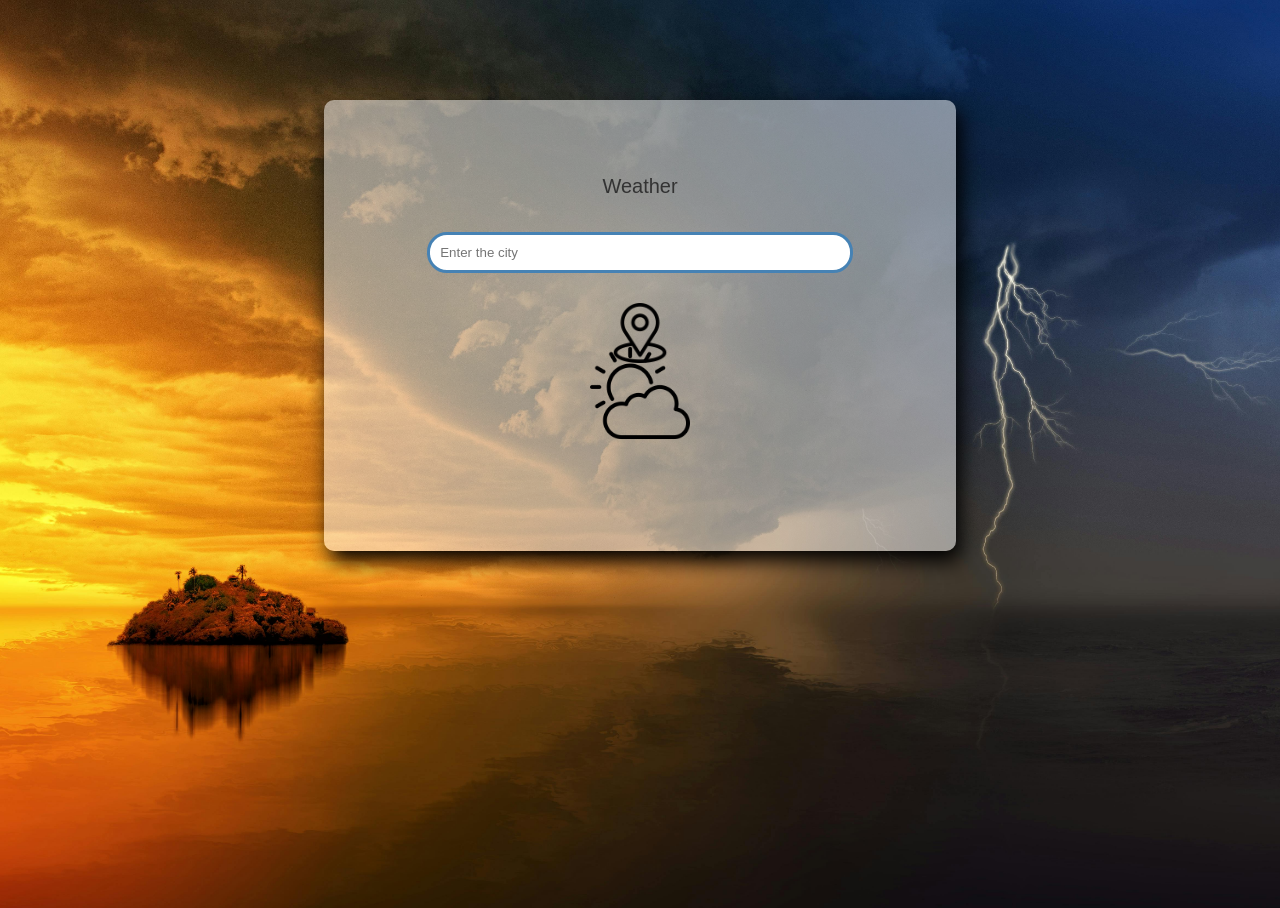
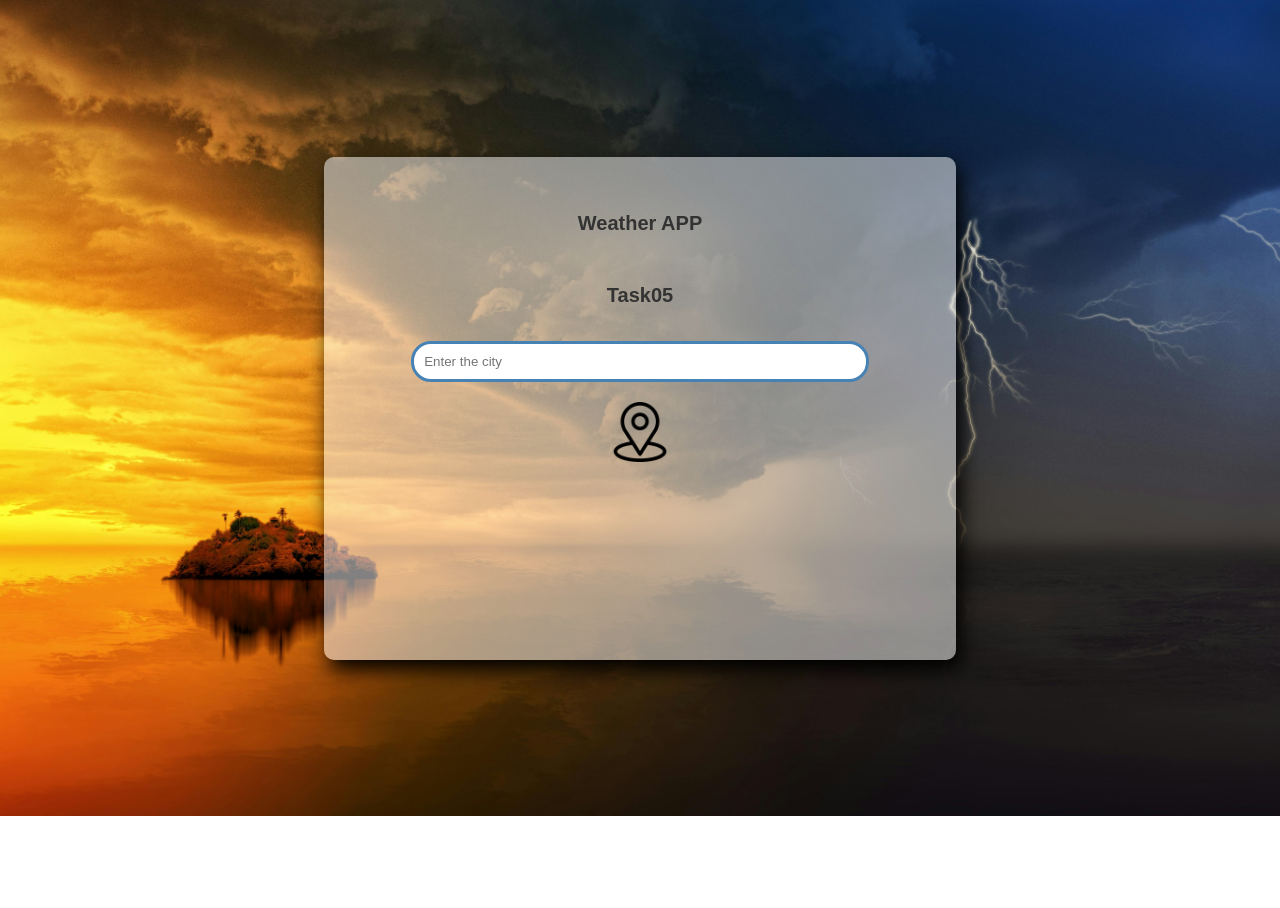
Before and after one commit to kelvinmacharia254/PRODIGY_WD_05, a plain HTML site: page index.html in a window 1280 px wide. After the commit the page ends 816 px from the top, so only its background shows below. Drawn offline with Linux system fonts and the light colour scheme.

Commit message:
improve styling

```diff
--- a/css/styles.css
+++ b/css/styles.css
@@ -7,6 +7,9 @@ html {
 }
 
 body {
+    display: flex;
+    justify-content: center;
+    align-items: center;
     font-family: "Montserrat", sans-serif;
     background-image: url("../images/pexels-johannes-plenio-1118873.jpg");
     line-height: 1.6;
@@ -14,32 +17,6 @@ body {
     background-position: center;
     background-repeat: no-repeat;
     background-size: cover;
-}
-
-.container {
-    width: 50%;
-    background-color: rgba(255, 255, 255, 0.5);
-    display: block;
-    margin: 100px auto;
-    border-radius: 10px;
-    padding: 50px;
-    box-shadow: 5px 10px 20px black;
-}
-
-.app-title {
-    width: 100%;
-    height: auto;
-    display: flex;
-    flex-direction: column;
-    align-items: center;
-    justify-content: center;
-    text-align: center;
-    margin-bottom: 20px;
-}
-
-.app-title p {
-    font-size: 2rem; /* Slightly larger for better readability */
-    color: #333;
 }
 
 #search {
@@ -52,14 +29,41 @@ body {
     border: 3px solid steelblue;
 }
 
+.container {
+    min-width: 50%;
+    background-color: rgba(255, 255, 255, 0.5);
+    display: block;
+    margin: 100px auto;
+    border-radius: 10px;
+    padding: 3rem;
+    box-shadow: 5px 10px 20px black;
+}
+
+.app-title {
+    width: 100%;
+    height: auto;
+    display: flex;
+    flex-direction: column;
+    align-items: center;
+    justify-content: center;
+    text-align: center;
+}
+
+.app-title p {
+    font-size: 2rem;
+    font-weight: bold;
+    color: #333;
+}
+
 .notification {
     display: none;
     color: maroon;
-    font-size: 1.6rem; /* More readable notification text */
+    font-size: 1.6rem;
     padding: 10px 0;
 }
 
 .weather-container {
+    margin-top: 5rem;
     width: 100%;
     text-align: center;
 }
@@ -92,16 +96,16 @@ body {
 }
 
 .temperature-description {
-    margin: 10px 0;
+    margin: 2rem 0;
     color: #293251;
-    font-size: 1.8rem; /* Larger to fit with other text */
+    font-size: 1.8rem;
 }
 
 .location p {
     margin: 0;
     padding: 0;
     color: #293251;
-    font-size: 1.6rem; /* Adjusted to be more readable */
+    font-size: 1.6rem;
 }
 
 .location-icon {
@@ -111,15 +115,13 @@ body {
 }
 
 .location-icon img {
-    display: block;
+    /*display: block;*/
     width: 60px;
-    margin: 10px auto;
     cursor: pointer;
-    border-radius: 10px;
 }
 
-div.relative {
-    position: absolute;
-    top: 600px;
-    right: 120px;
-}
+/*div.relative {*/
+/*    position: absolute;*/
+/*    top: 600px;*/
+/*    right: 120px;*/
+/*}*/
--- a/index.html
+++ b/index.html
@@ -9,7 +9,8 @@
     <div class="container">
 
         <div class="app-title">
-            <p>Weather</p>
+            <p>Weather APP</p>
+            <p>Task05</p>
             <input id="search"
                    type="text"
                    placeholder="Enter the city"
@@ -24,12 +25,12 @@
 
         <div class="weather-container">
 
-            <div class="weather-icon">
-                <img src="icons/weather.png" alt="unknown.png">
+            <div class="temperature-value">
+                <p></p>
             </div>
 
-            <div class="temperature-value">
-                <p></p>
+            <div class="weather-icon">
+
             </div>
 
             <div class="temperature-description">
@@ -39,7 +40,6 @@
             <div class="location">
                 <p></p>
             </div>
-
         </div>
     </div>
     <script src="scripts/main.js"></script>
--- a/scripts/main.js
+++ b/scripts/main.js
@@ -2,7 +2,7 @@
 //  Display elements
 const iconElement = document.querySelector('.weather-icon');
 const locationIcon = document.querySelector('.location-icon');
-const tempElement = document.querySelector('.temperature-value p');
+const tempElement = document.querySelector('.temperature-value');
 const descElement = document.querySelector('.temperature-description p');
 const locationElement = document.querySelector('.location p');
 const notificationElement = document.querySelector('.notification');
```
